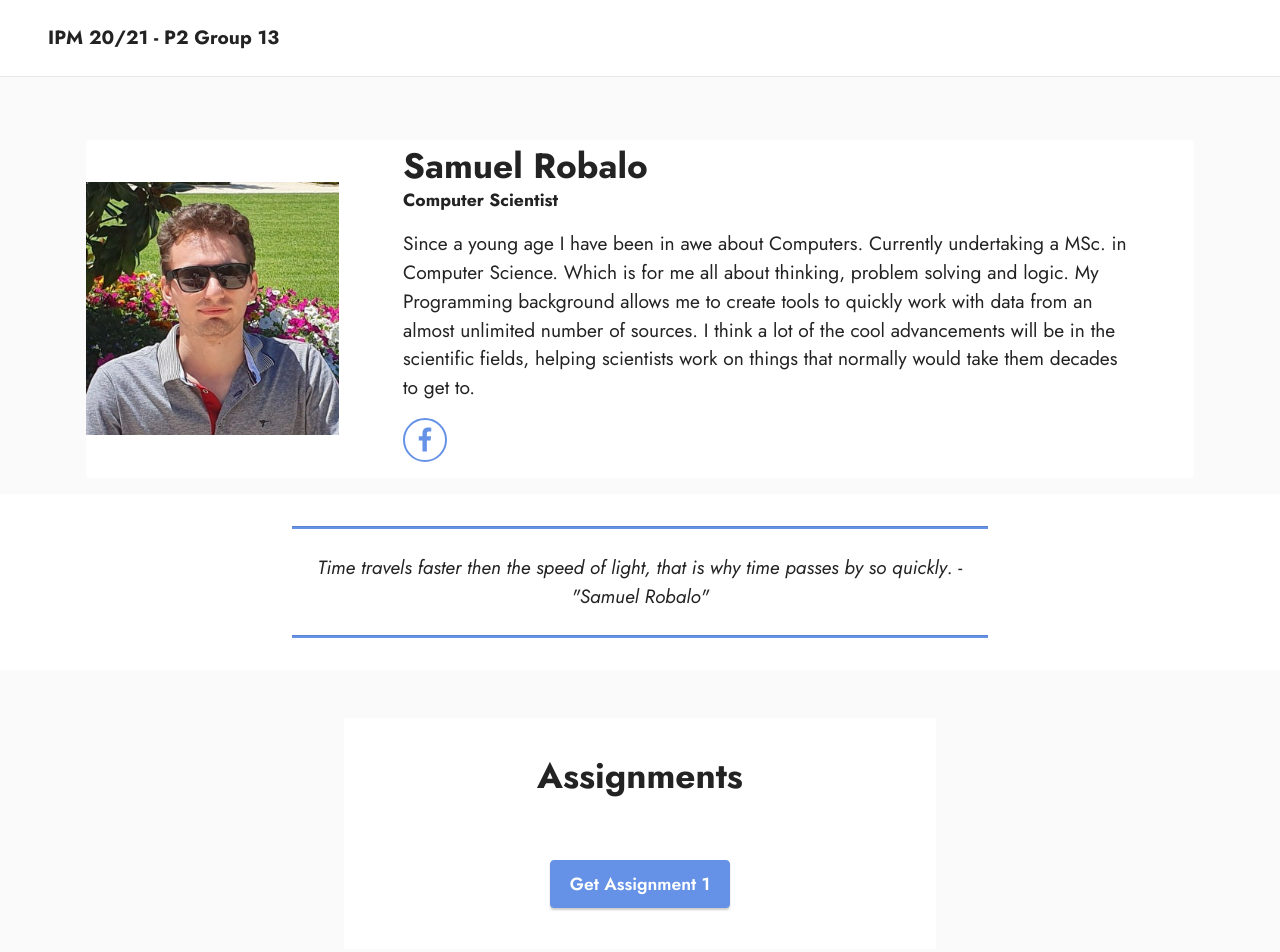
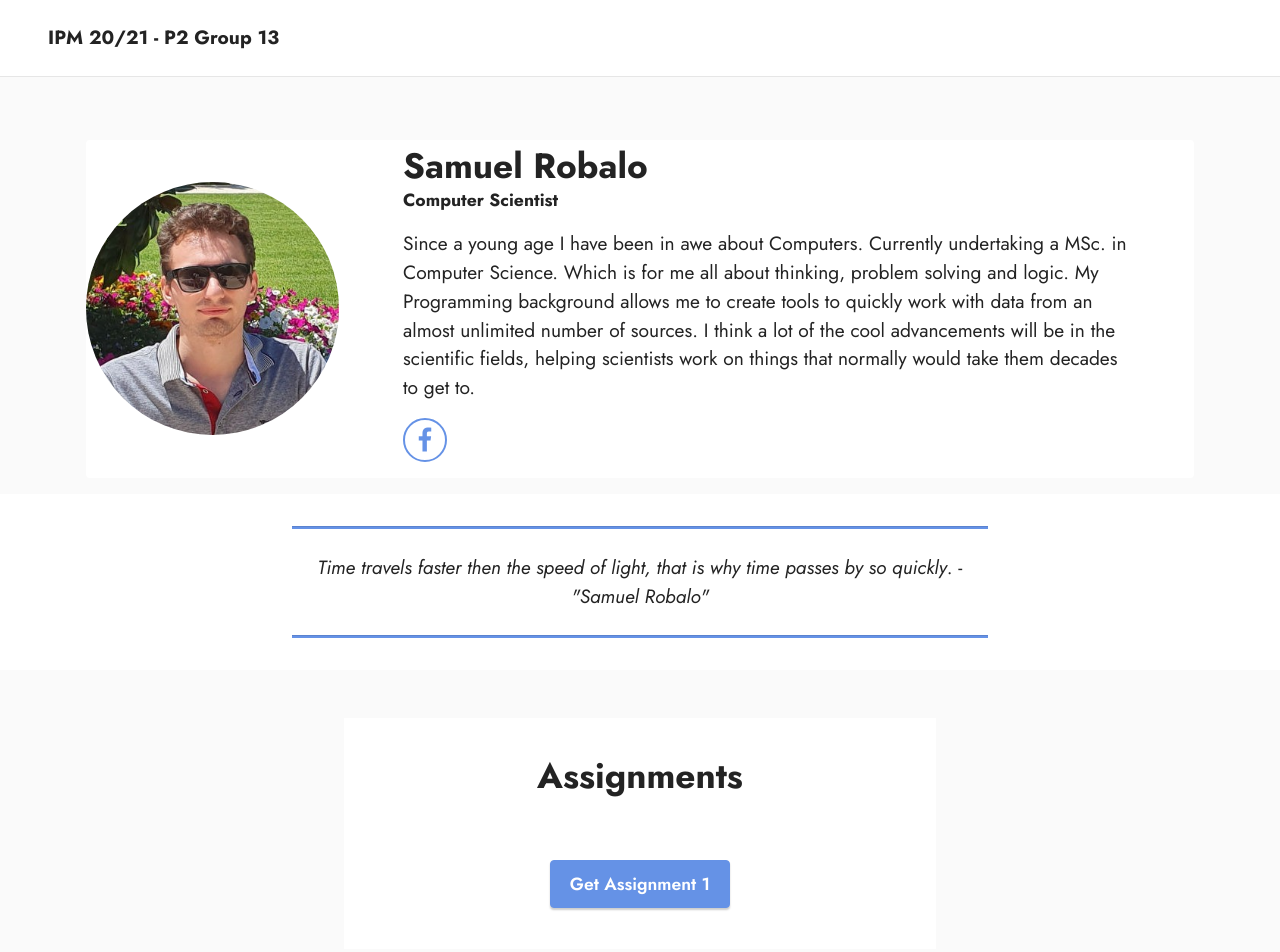
Before and after one commit to denisov93/tacticaldesign, a plain HTML site: page 41936.html in a window 1280 px wide. Shown: the top 952 px of the page. Drawn offline with Linux system fonts and the light colour scheme.

Commit message:
Personal Page Update

```diff
--- a/41936.html
+++ b/41936.html
@@ -56,7 +56,7 @@
                 <div class="row align-items-center">
                     <div class="col-12 col-md-3">
                         <div class="image-wrapper">
-                            <img src="assets/images/98437057-3603366816356787-3279070770147360768-o-506x506.jpeg" alt="My Image Samuel Robalo">
+                            <img src="assets/images/98437057-3603366816356787-3279070770147360768-o-506x506.jpeg" alt="My Image Samuel Robalo" style="border-radius: 50%;">
                         </div>
                     </div>
                     <div class="col-12 col-md">
```
